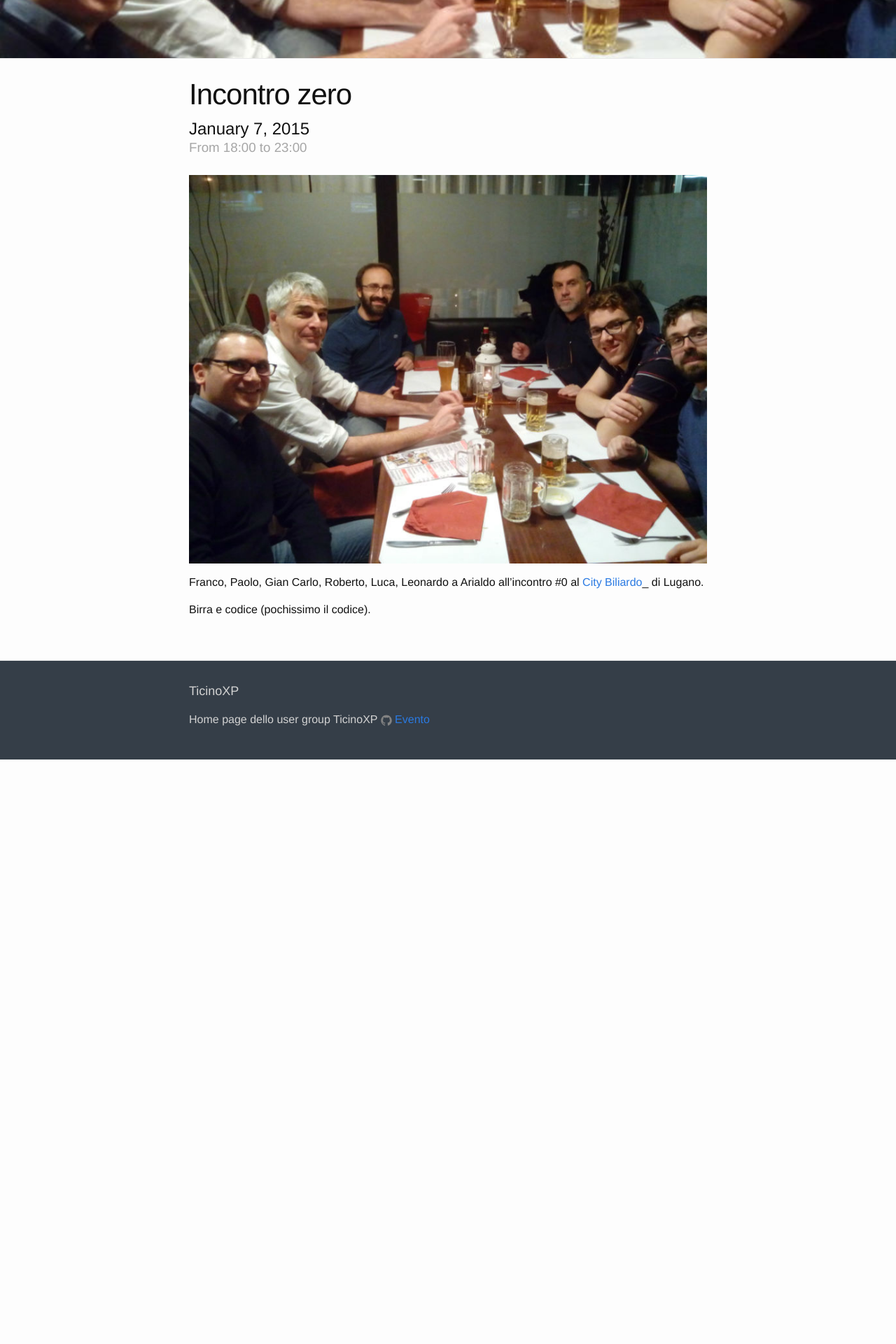
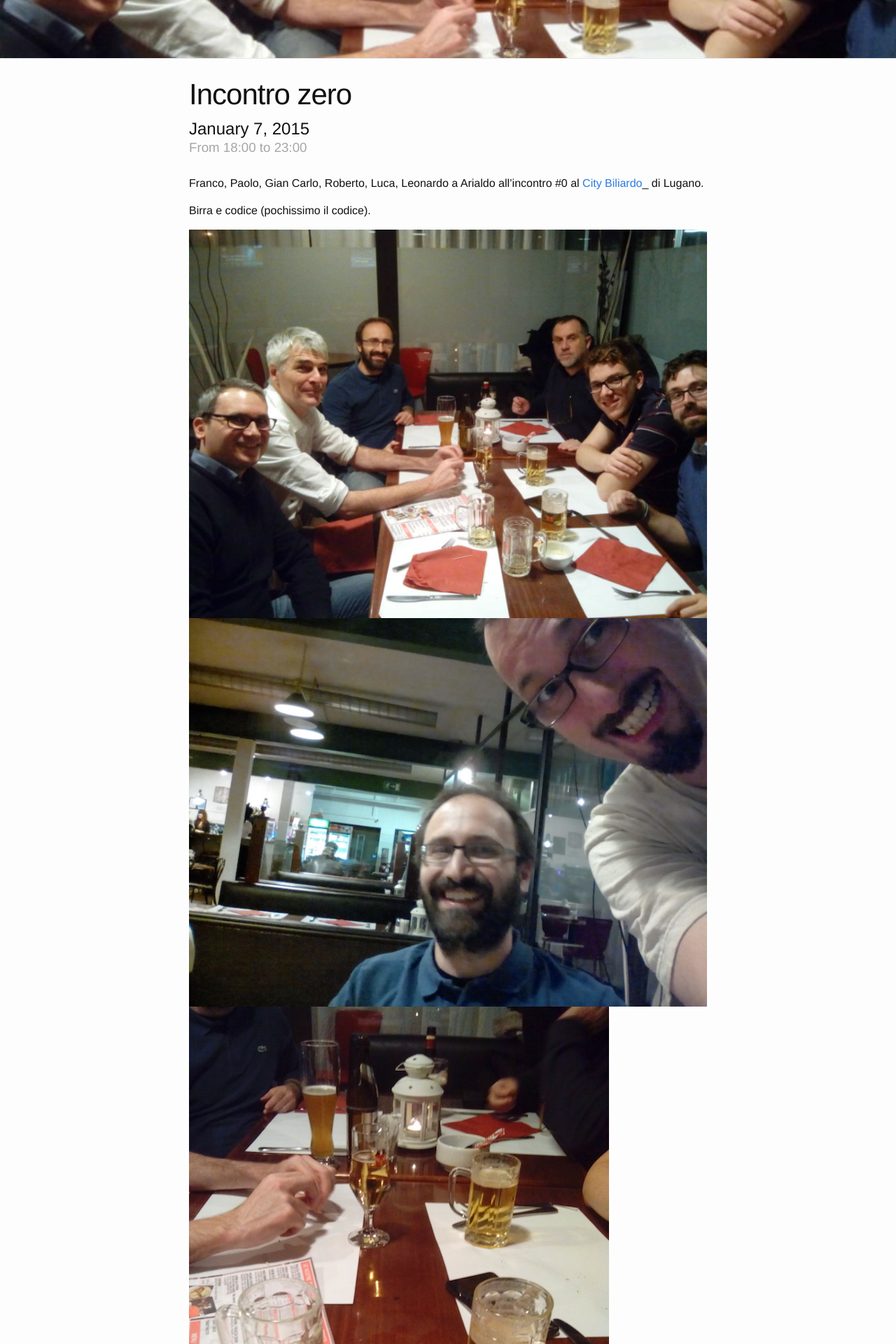
Before and after one commit to TicinoXP/ticinoxp.github.io, a Jekyll site: the page built from _posts/2015-01-07-incontro-zero.md, in a window 1280 px wide. Shown: the part 318-2238 px from the top of the page at 70% size. Built offline with Jekyll 4.4.1, drawn with Linux system fonts in a browser that asks for light colours; before the commit the page ends 1403 px from its top, so only the background shows below that.

Commit message:
Nuove foto per l'incontro 0

```diff
--- a/_posts/2015-01-07-incontro-zero.md
+++ b/_posts/2015-01-07-incontro-zero.md
@@ -3,7 +3,7 @@ layout: post
 
 #event information
 title:  "Incontro zero"
-cover: "/img/incontro0.jpg"
+cover: "/img/incontro0/incontro0.jpg"
 date:   2015-01-07
 start_time: "18:00"
 end_time: "23:00"
@@ -14,8 +14,12 @@ organiser: "Jimmy Smith"
 
 
 ---
-![Franco, Paolo, Gian Carlo, Roberto, Luca, Leonardo a Arialdo](/img/incontro0.jpg)
-
 Franco, Paolo, Gian Carlo, Roberto, Luca, Leonardo a Arialdo all'incontro #0 al [City Biliardo](http://www.citybiliardo.com>)_ di Lugano.
 
 Birra e codice (pochissimo il codice).
+
+![incontro0_1](/img/incontro0/incontro0.jpg)
+![incontro0_2](/img/incontro0/IMG_20150107_191018.jpg)
+![incontro0_3](/img/incontro0/IMG_20150107_193939.jpg)
+![incontro0_4](/img/incontro0/IMG_20150107_213436.jpg)
+![incontro0_5](/img/incontro0/IMG_20150107_213505.jpg)
```
Also changed, not shown: img/incontro0/IMG_20150107_191018.jpg (added), img/incontro0/IMG_20150107_193939.jpg (added), img/incontro0/IMG_20150107_213436.jpg (added), img/incontro0/IMG_20150107_213505.jpg (added), img/incontro0/incontro0.jpg (renamed from img/incontro0.jpg).
